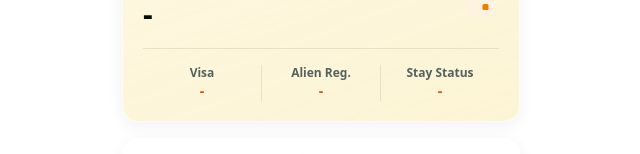
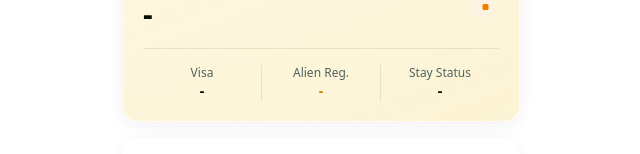
Before and after one commit to 14th-Hackathon-5team/frontend, a React (Vite) app: page / in a window 1280 px wide. Shown: the part 165-319 px from the top of the page, without its empty margins (319-959 px from the left). Built offline with nearby package versions, Linux system fonts and the light colour scheme; no server answers; sample sign-in values are in the browser's storage.

Commit message:
Visa/AlienReg/StayStatus row: thin labels, black values, mustard alien-reg
Co-Authored-By: Claude Sonnet 5 <noreply@anthropic.com>

```diff
--- a/src/pages/Home.jsx
+++ b/src/pages/Home.jsx
@@ -212,16 +212,16 @@ function Home() {
 
         <div className="mt-4 flex items-stretch divide-x divide-background-300 border-t border-background-300 pt-4 text-center">
           <div className="flex-1 px-2">
-            <p className="text-xs font-semibold text-foreground-600">{t('home.visa')}</p>
-            <p className="text-sm font-semibold text-primary-600">{adminInfo.visa}</p>
+            <p className="text-xs font-light text-foreground-600">{t('home.visa')}</p>
+            <p className="text-sm font-semibold text-black">{adminInfo.visa}</p>
           </div>
           <div className="flex-1 px-2">
-            <p className="text-xs font-semibold text-foreground-600">{t('home.alienReg')}</p>
-            <p className="text-sm font-semibold text-primary-600">{adminInfo.alienReg}</p>
+            <p className="text-xs font-light text-foreground-600">{t('home.alienReg')}</p>
+            <p className="text-sm font-semibold text-[#B8860B]">{adminInfo.alienReg}</p>
           </div>
           <div className="flex-1 px-2">
-            <p className="text-xs font-semibold text-foreground-600">{t('home.stayStatus')}</p>
-            <p className="text-sm font-semibold text-primary-600">{adminInfo.stayStatus}</p>
+            <p className="text-xs font-light text-foreground-600">{t('home.stayStatus')}</p>
+            <p className="text-sm font-semibold text-black">{adminInfo.stayStatus}</p>
           </div>
         </div>
       </div>
```
